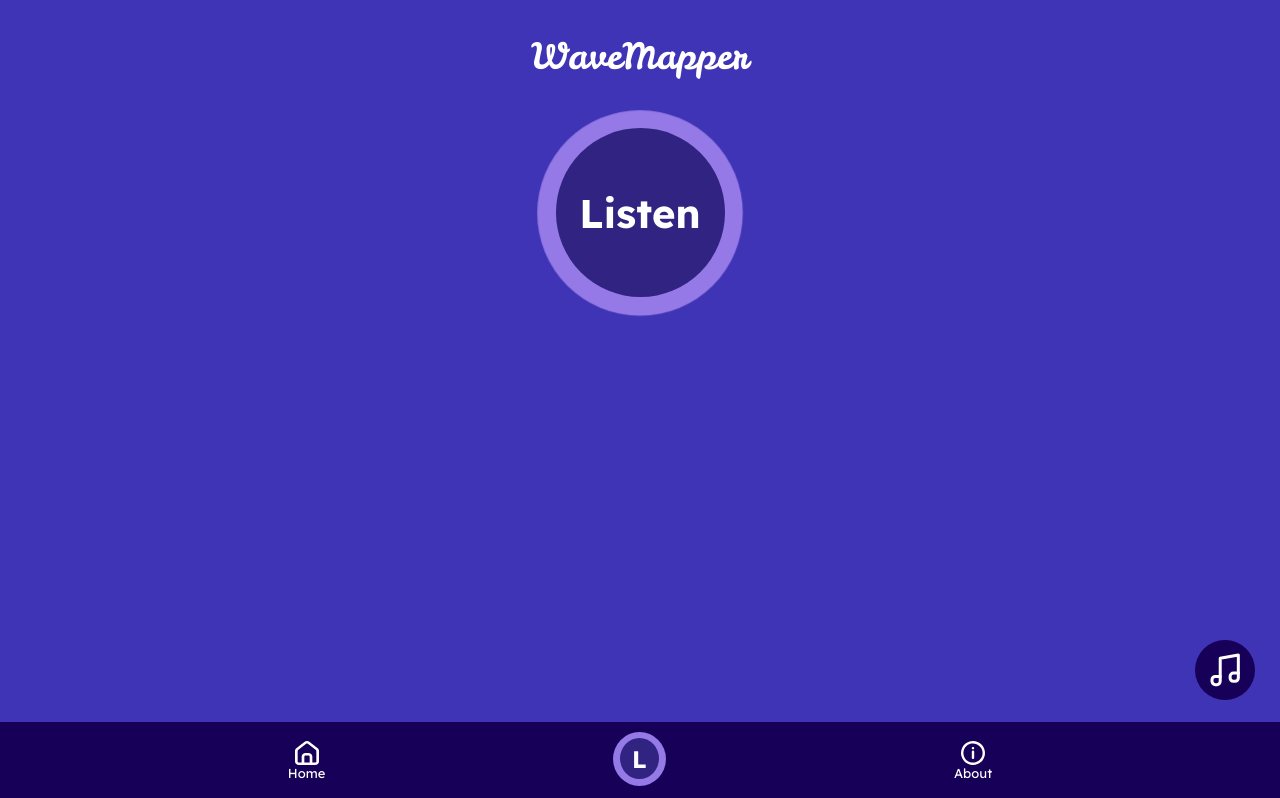
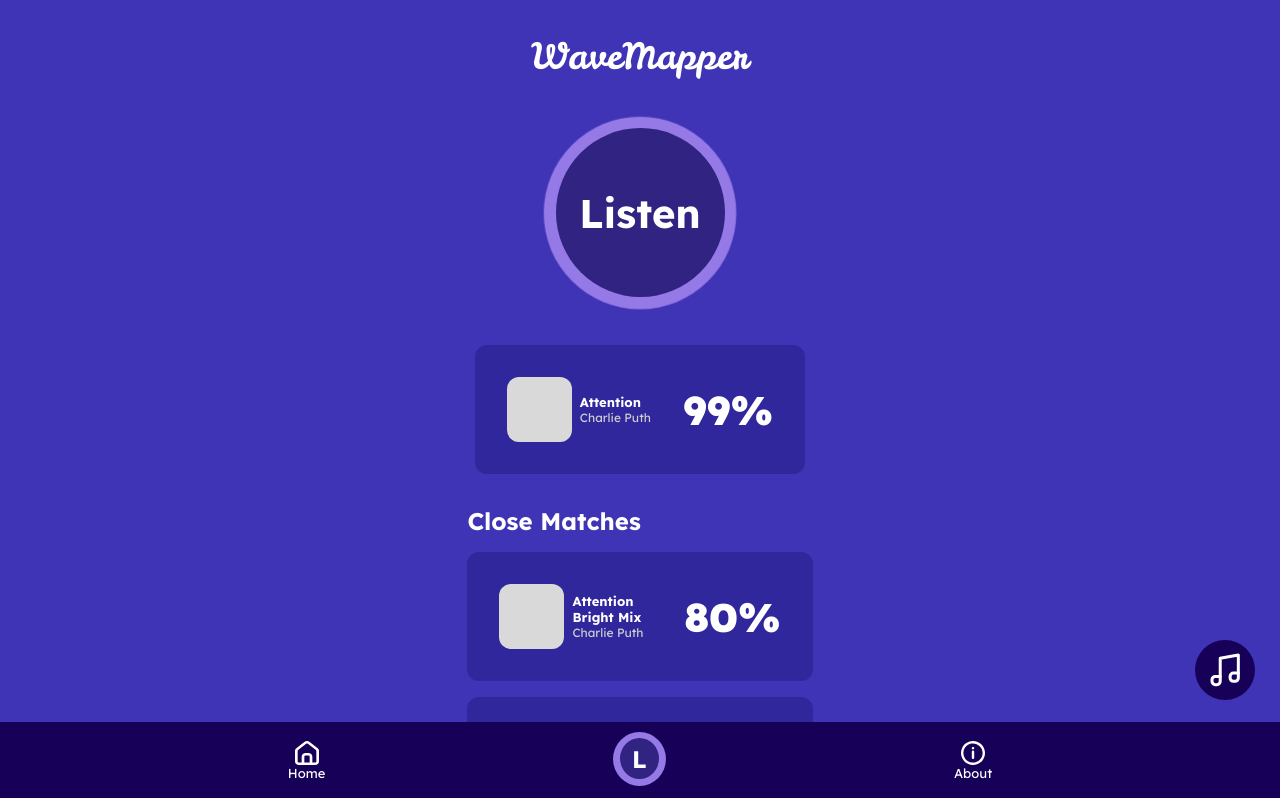
Before and after one commit to RahulYavvari/WaveMapperClient, a React (Vite) app: page /app in a window 1280 px wide. Shown: the top 798 px of the page. Built offline with nearby package versions, Linux system fonts and the light colour scheme; the HTML template or start-up script is replaced by a standard one.

Commit message:
Add Match and Close Match Continers

```diff
--- a/src/App.css
+++ b/src/App.css
@@ -116,6 +116,7 @@
     font-family: "Leckerli One", cursive;
     color: var(--white);
     font-weight: 100;
+    user-select: none;
 }
 
 .page-container > button {
@@ -151,6 +152,7 @@
     align-items: center;
     padding-top: 2rem;
     z-index: 10;
+    padding-bottom: 10rem;
 }
 
 .music-list-btn {
@@ -250,6 +252,7 @@
     font-size: 40px;
     font-weight: 700;
     z-index: 11;
+    user-select: none;
 
     background-color: #302381;
 }
@@ -259,6 +262,7 @@
     align-items: center;
     justify-content: center;
     margin-top: 3rem;
+    margin-bottom: 2rem;
 }
 
 @keyframes pulse {
@@ -272,3 +276,30 @@
         transform: scale(1);
     }
 }
+
+.matches-container {
+    margin-top: 1rem;
+    background-color: #30279C;
+    border-radius: 12px;
+    padding: 2rem 2rem;
+    display: flex;
+    align-items: center;
+    justify-content: center;
+    gap: 2rem;
+}
+
+.matches-container > h1 {
+    color: var(--white);
+    font-size: 40px;
+    font-weight: 900;
+}
+
+.close-matches-container {
+    margin-top: 2rem;
+    color: var(--white);
+}
+
+.no-match-found {
+    margin-top: 3rem;
+    color: var(--white);
+}
--- /dev/null
+++ b/src/components/MainApp/CloseMatchContainer.jsx
@@ -0,0 +1,16 @@
+import React from "react";
+
+import MatchContainer from "./MatchContainer";
+
+function CloseMatchContainer() {
+    return (
+        <div className="close-matches-container">
+            <h2>Close Matches</h2>
+            <MatchContainer songName="Attention Bright Mix" songSinger="Charlie Puth" matchPercentage="80%" songThumbnailSrc />
+            <MatchContainer songName="Attention (Remix)" songSinger="Charlie Puth" matchPercentage="56%" songThumbnailSrc />
+            <MatchContainer songName="Attention Sped Up" songSinger="Charlie Puth" matchPercentage="32%" songThumbnailSrc />
+        </div>
+    );
+}
+
+export default CloseMatchContainer;
--- a/src/components/MainApp/MainApp.jsx
+++ b/src/components/MainApp/MainApp.jsx
@@ -5,6 +5,9 @@ import SubHeading from "../SubHeading";
 import MusicListBtn from "../../assets/musicListBtn.svg";
 import MusicDrawer from "./MusicDrawer";
 import ListenCircle from "./ListenCircle";
+import MatchContainer from "./MatchContainer";
+import NoMatchFound from "./NoMatchFound";
+import CloseMatchContainer from "./CloseMatchContainer";
 
 function MainApp() {
 
@@ -18,6 +21,10 @@ function MainApp() {
             <div className="mainapp-container">
                 <SubHeading />
                 <ListenCircle />
+                <MatchContainer songName="Attention" songSinger="Charlie Puth" matchPercentage="99%" songThumbnailSrc />
+                {/* <NoMatchFound/> */}
+                <CloseMatchContainer />
+
             </div>
             <img className="music-list-btn" onClick={handleMusicListBtnClick} src={MusicListBtn} />
             <MusicDrawer />
--- /dev/null
+++ b/src/components/MainApp/MatchContainer.jsx
@@ -0,0 +1,20 @@
+import React from "react";
+
+import ThumbnailPlacholder from "../../assets/thumbnailPlaceholder.svg";
+
+function MatchContainer(props) {
+    return (
+        <div className="matches-container">
+            <div className="thumb-name-holder">
+                <img src={ThumbnailPlacholder} />
+                <div className="music-content">
+                    <h4>{props.songName}</h4>
+                    <p>{props.songSinger}</p>
+                </div>
+            </div>
+            <h1>{props.matchPercentage}</h1>
+        </div>
+    );
+}
+
+export default MatchContainer;
--- a/src/components/MainApp/MusicDrawer.jsx
+++ b/src/components/MainApp/MusicDrawer.jsx
@@ -2,9 +2,6 @@ import React from "react";
 
 import Close from "../../assets/close.svg";
 
-
-import Play from "../../assets/play.svg";
-import ThumbnailPlacholder from "../../assets/thumbnailPlaceholder.svg";
 
 
 import MusicContainer from "./MusicContainer";
--- /dev/null
+++ b/src/components/MainApp/NoMatchFound.jsx
@@ -0,0 +1,9 @@
+import React from "react"
+
+function NoMatchFound() {
+    return (
+        <h1 className="no-match-found">No Match Found</h1>
+    );
+}
+
+export default NoMatchFound;
```
